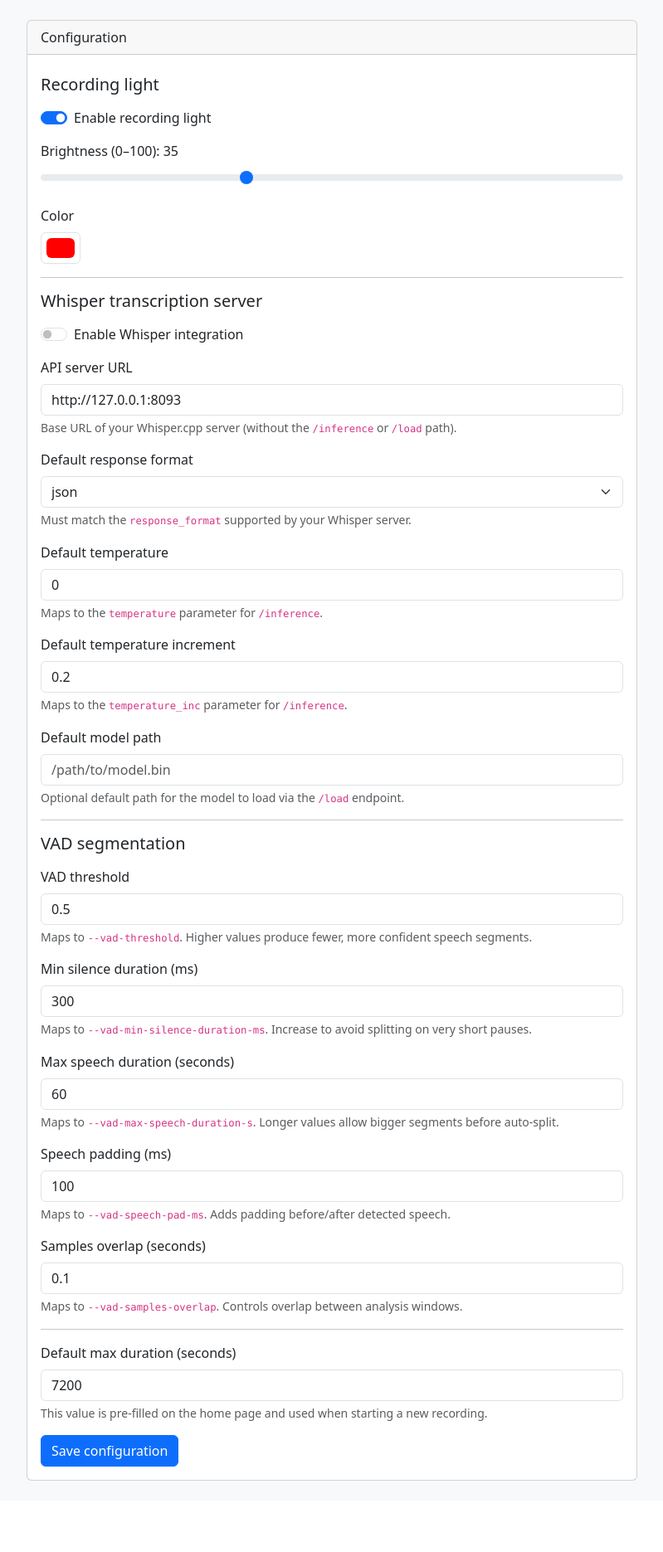
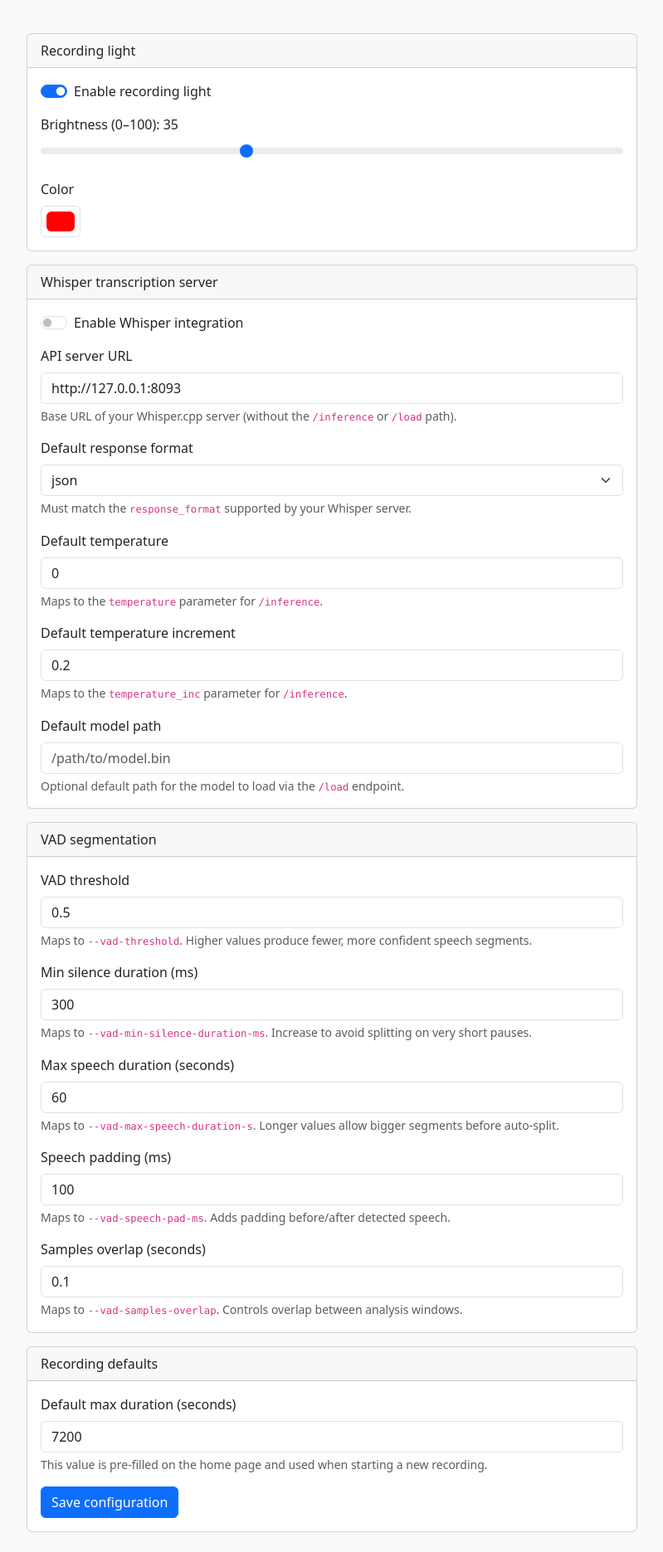
Before and after one commit to testbenchcc/recorder, a FastAPI app: page /config/view in a window 1280 px wide. Shown: the part 56-1927 px from the top of the page at 83% size, without its empty margins (50-849 px from the left). Before the commit the page ends 1841 px from the top, so only its background shows below. Run offline with FastAPI, Linux system fonts and the light colour scheme.

Commit message:
ui: separate configuration sections into individual cards

```diff
--- a/app/templates/config.html
+++ b/app/templates/config.html
@@ -5,12 +5,11 @@
 {% block content %}
 <div class="row">
   <div class="col-md-8">
-    <div class="card">
-      <div class="card-header">Configuration</div>
-      <div class="card-body">
-        <div id="config-messages" class="mb-2"></div>
-        <form id="config-form">
-          <h5 class="mb-3">Recording light</h5>
+    <div id="config-messages" class="mb-3"></div>
+    <form id="config-form" class="d-flex flex-column gap-3">
+      <div class="card">
+        <div class="card-header">Recording light</div>
+        <div class="card-body">
           <div class="form-check form-switch mb-3">
             <input
               class="form-check-input"
@@ -37,7 +36,7 @@
               value="20"
             />
           </div>
-          <div class="mb-3">
+          <div class="mb-0">
             <label for="light-color" class="form-label">Color</label>
             <input
               type="color"
@@ -47,8 +46,12 @@
               title="Choose recording light color"
             />
           </div>
-          <hr />
-          <h5 class="mb-3">Whisper transcription server</h5>
+        </div>
+      </div>
+
+      <div class="card">
+        <div class="card-header">Whisper transcription server</div>
+        <div class="card-body">
           <div class="form-check form-switch mb-3">
             <input
               class="form-check-input"
@@ -124,7 +127,7 @@
               Maps to the <code>temperature_inc</code> parameter for <code>/inference</code>.
             </div>
           </div>
-          <div class="mb-3">
+          <div class="mb-0">
             <label for="whisper-model-path" class="form-label">
               Default model path
             </label>
@@ -138,8 +141,12 @@
               Optional default path for the model to load via the <code>/load</code> endpoint.
             </div>
           </div>
-          <hr />
-          <h5 class="mb-3">VAD segmentation</h5>
+        </div>
+      </div>
+
+      <div class="card">
+        <div class="card-header">VAD segmentation</div>
+        <div class="card-body">
           <div class="mb-3">
             <label for="vad-threshold" class="form-label">
               VAD threshold
@@ -199,7 +206,7 @@
               Maps to <code>--vad-speech-pad-ms</code>. Adds padding before/after detected speech.
             </div>
           </div>
-          <div class="mb-3">
+          <div class="mb-0">
             <label for="vad-samples-overlap" class="form-label">
               Samples overlap (seconds)
             </label>
@@ -215,7 +222,12 @@
               Maps to <code>--vad-samples-overlap</code>. Controls overlap between analysis windows.
             </div>
           </div>
-          <hr />
+        </div>
+      </div>
+
+      <div class="card mb-0">
+        <div class="card-header">Recording defaults</div>
+        <div class="card-body">
           <div class="mb-3">
             <label for="default-max-duration-seconds" class="form-label">
               Default max duration (seconds)
@@ -231,9 +243,9 @@
             </div>
           </div>
           <button type="submit" class="btn btn-primary">Save configuration</button>
-        </form>
+        </div>
       </div>
-    </div>
+    </form>
   </div>
 </div>
 {% endblock %}
```
